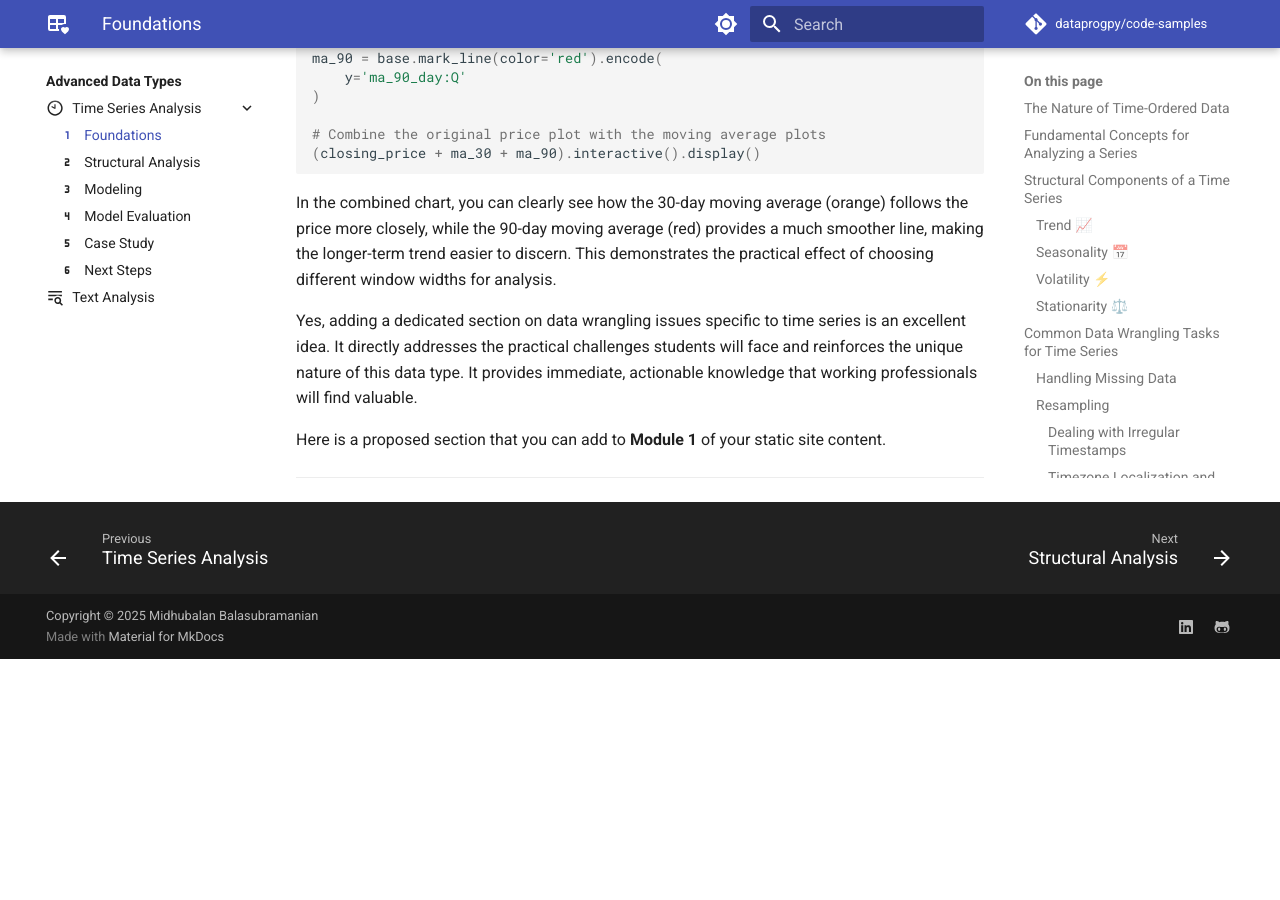
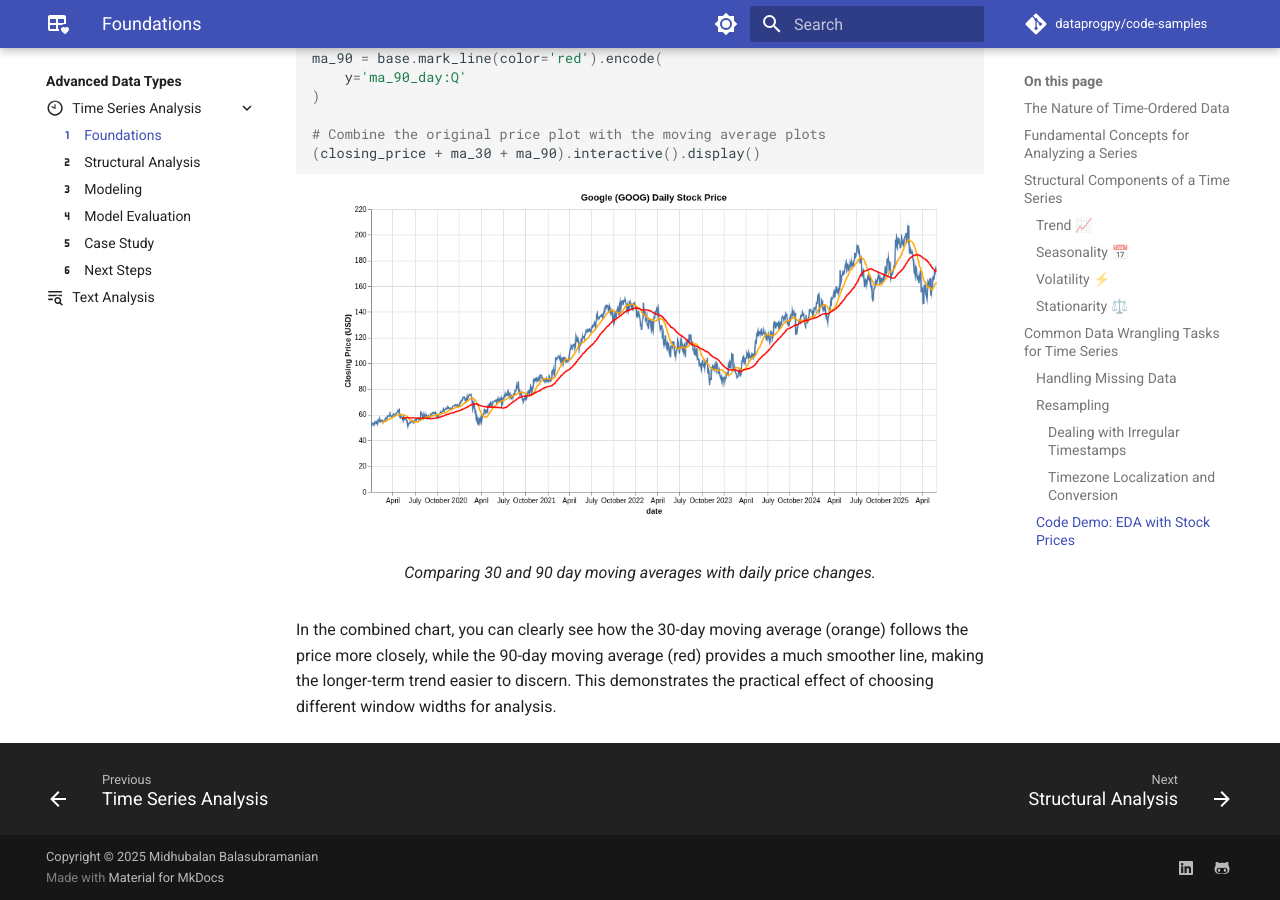
Before and after one commit to dataprogpy/dataprogpy.github.io, an MkDocs documentation site: the page built from docs/adv-data-types/time-series/foundations.md, in a window 1280 px wide and 900 px high, scrolled down 5701 px. Built offline with MkDocs 1.6.1 and Material for MkDocs 9.7.7, drawn with Linux system fonts in a browser that asks for light colours; comment, search, counter and statistics services are not loaded; before the commit the page ends 6360 px from its top, so only the background shows below that.

Commit message:
Update lesson content

````diff
--- a/docs/adv-data-types/time-series/foundations.md
+++ b/docs/adv-data-types/time-series/foundations.md
@@ -197,11 +197,9 @@ ma_90 = base.mark_line(color='red').encode(
 # Combine the original price plot with the moving average plots
 (closing_price + ma_30 + ma_90).interactive().display()
 ```
+<figure markdown="span">
+    ![`GOOG` Stock Price: Time Series Visualized](../../assets/images/visualization.png){ width="600" }
+  <figcaption>Comparing 30 and 90 day moving averages with daily price changes.</figcaption>
+</figure>
 
 In the combined chart, you can clearly see how the 30-day moving average (orange) follows the price more closely, while the 90-day moving average (red) provides a much smoother line, making the longer-term trend easier to discern. This demonstrates the practical effect of choosing different window widths for analysis.
-
-Yes, adding a dedicated section on data wrangling issues specific to time series is an excellent idea. It directly addresses the practical challenges students will face and reinforces the unique nature of this data type. It provides immediate, actionable knowledge that working professionals will find valuable.
-
-Here is a proposed section that you can add to **Module 1** of your static site content.
-
----
````
Also changed, not shown: docs/assets/images/visualization.png (added).
